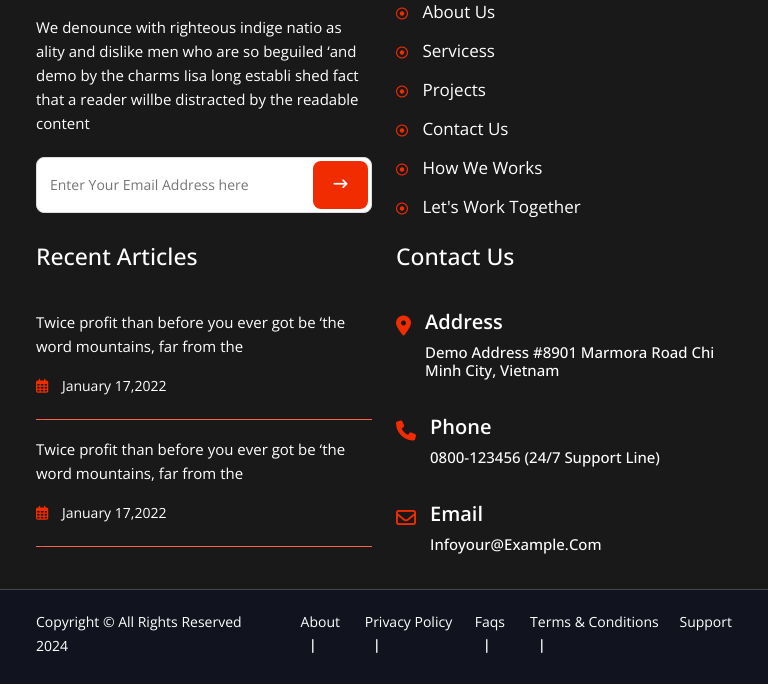
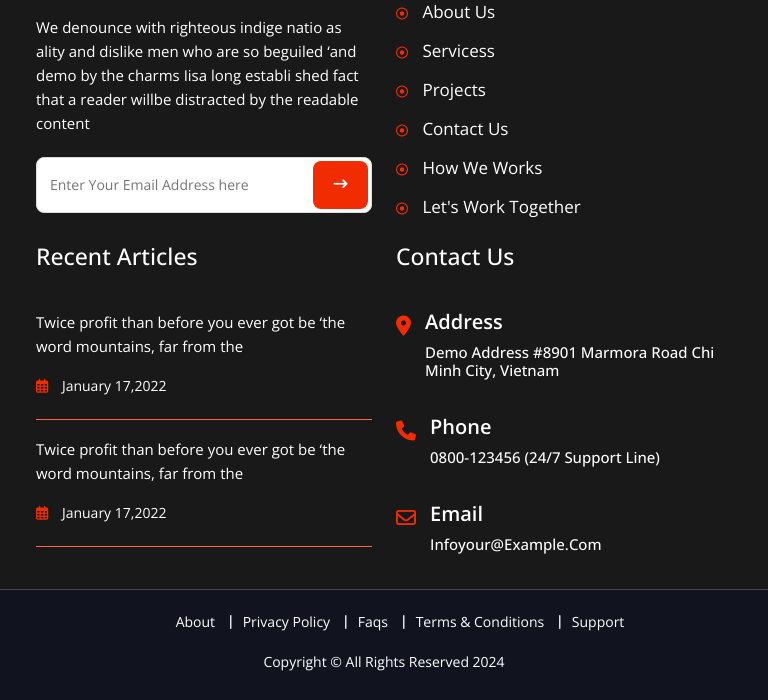
Before and after one commit to sumonrst/rstito, a plain HTML site: page index.html in a window 768 px wide. Shown: the part 8783-9483 px from the top of the page. Drawn offline with nearby package versions, Linux system fonts and the light colour scheme.

Commit message:
footer copyright responsive update

```diff
--- a/assets/css/style.css
+++ b/assets/css/style.css
@@ -1488,6 +1488,11 @@ Theme Name : RSTITO
       bottom: -12px;
     }
 
+    /* Footer CSS */
+    .footer-bottom-inner {
+      flex-direction: column-reverse;
+    }
+
 
 
 
```
